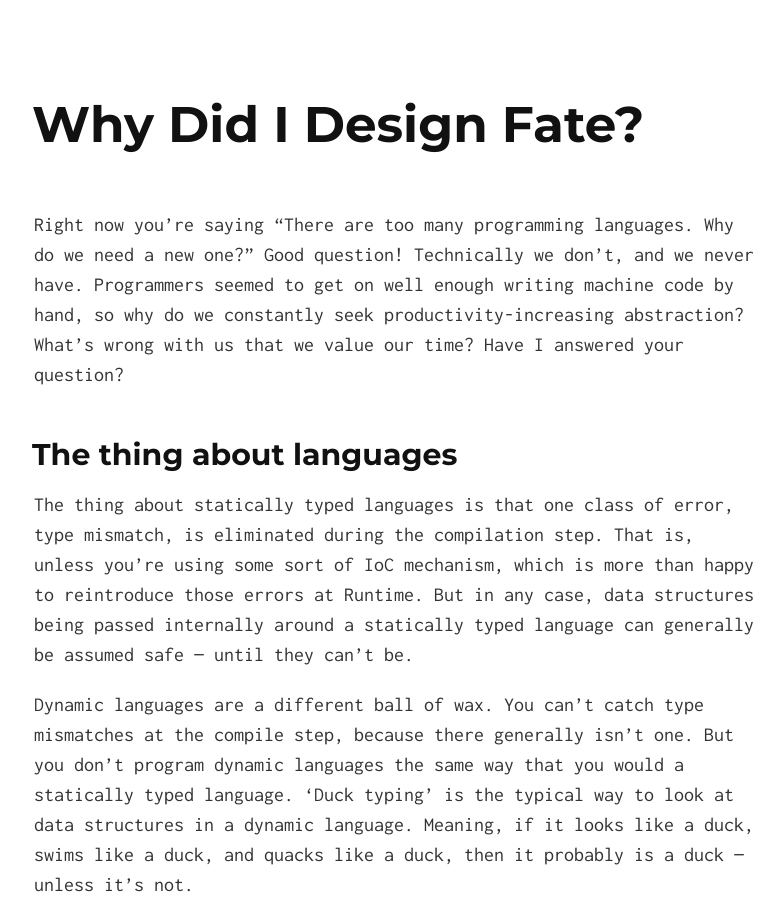
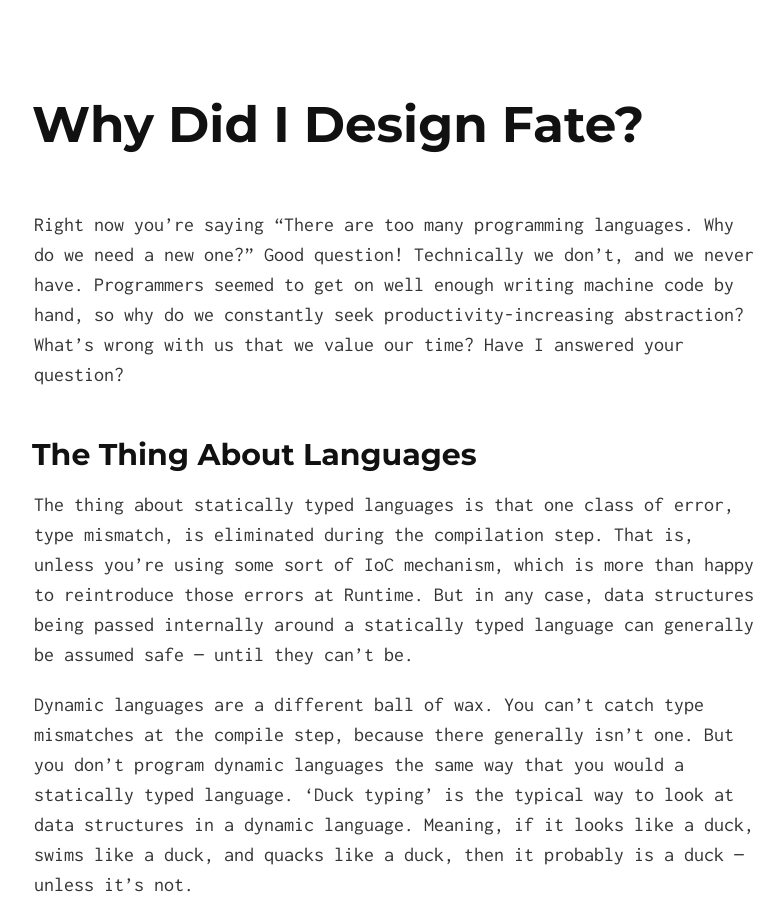
Before and after one commit to kode4food/fate-lang, a Jekyll site: the page built from why_fate.md, in a window 1280 px wide and 900 px high. Shown: the whole window, without its empty margins (246-1030 px from the left). Built offline with Jekyll 4.4.1, drawn with Linux system fonts in a browser that asks for light colours; some of the changed text lies outside the part shown.

Commit message:
minor corrections

````diff
--- a/why_fate.md
+++ b/why_fate.md
@@ -4,7 +4,7 @@ title: Why Did I Design Fate?
 ---
 Right now you're saying "There are too many programming languages. Why do we need a new one?"  Good question!  Technically we don't, and we never have.  Programmers seemed to get on well enough writing machine code by hand, so why do we constantly seek productivity-increasing abstraction?  What's wrong with us that we value our time?  Have I answered your question?
 
-## The thing about languages
+## The Thing About Languages
 The thing about statically typed languages is that one class of error, type mismatch, is eliminated during the compilation step.  That is, unless you're using some sort of IoC mechanism, which is more than happy to reintroduce those errors at Runtime.  But in any case, data structures being passed internally around a statically typed language can generally be assumed safe --- until they can't be.
 
 Dynamic languages are a different ball of wax.  You can't catch type mismatches at the compile step, because there generally isn't one.  But you don't program dynamic languages the same way that you would a statically typed language.  'Duck typing' is the typical way to look at data structures in a dynamic language.  Meaning, if it looks like a duck, swims like a duck, and quacks like a duck, then it probably is a duck --- unless it's not.
@@ -133,7 +133,7 @@ end
 
 This example is leveraging the function combination operator `and|` to generate a new pattern that combines the `Duck` and `Person` patterns into a new one.
 
-## Pulling it all together
+## Pulling It All Together
 Now let's introduce one of our concurrency features to contextualize what we've just learned.
 
 ```ruby
````
